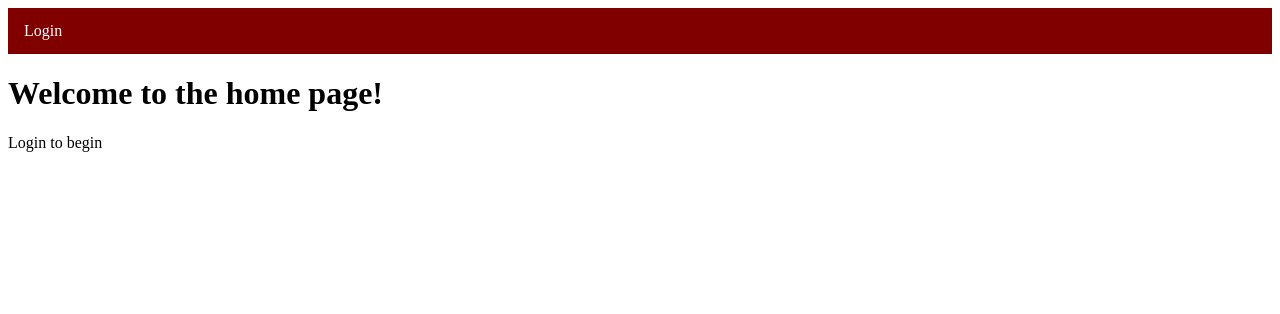
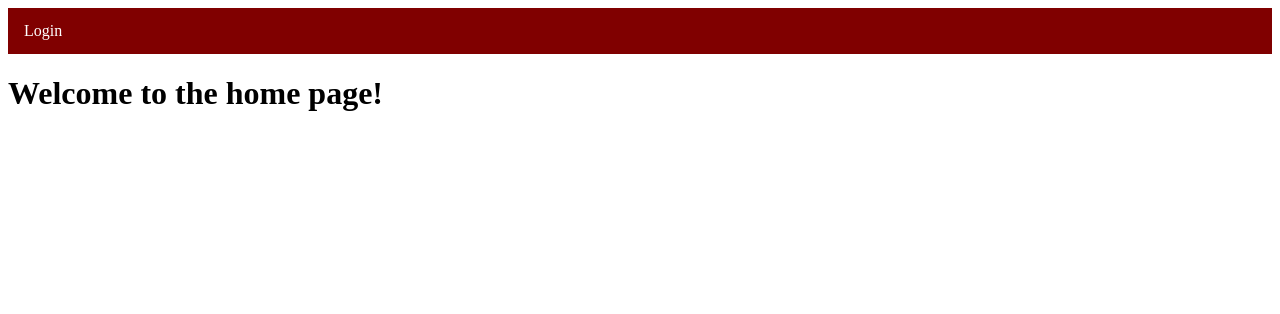
Before and after one commit to mebcool/Gradoutcome, a Flask app: page / in a window 1280 px wide. Shown: the top 314 px of the page. Run offline with Flask 3, Linux system fonts and the light colour scheme.

Commit message:
Update index.html

```diff
--- a/proto3/templates/index.html
+++ b/proto3/templates/index.html
@@ -2,5 +2,4 @@
 {% block title %} Home page {% endblock %}
 {% block body %}
 <h1>Welcome to the home page!</h1>
-<p>Login to begin</p>
 {% endblock %}
```
